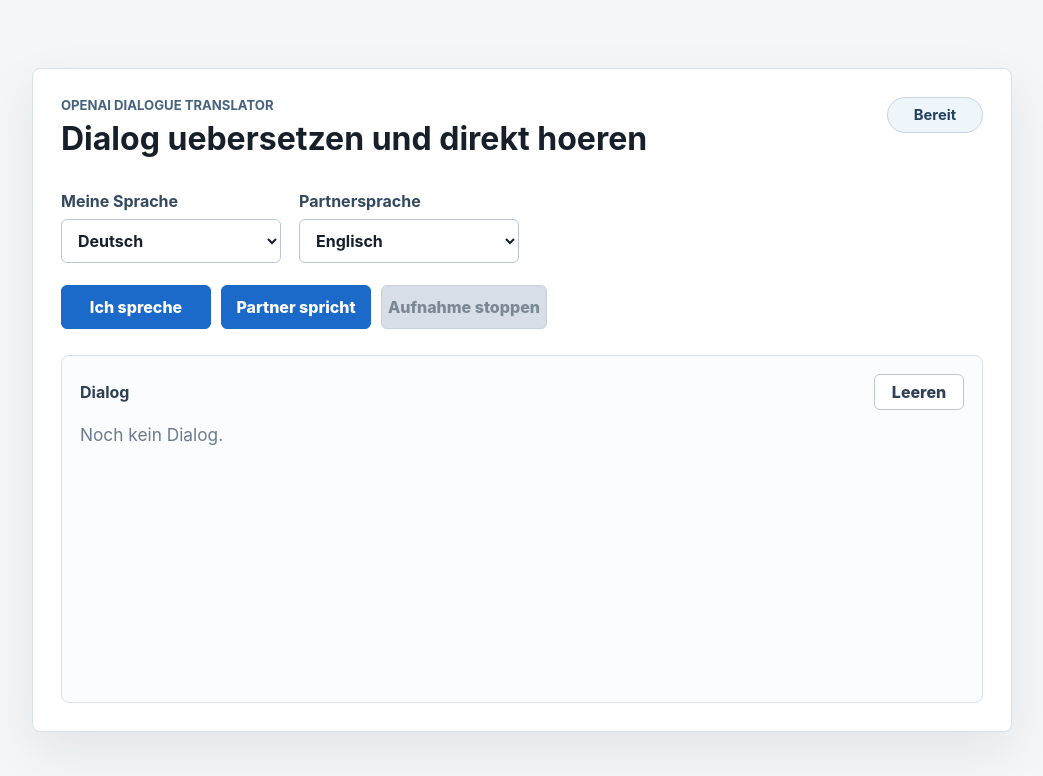
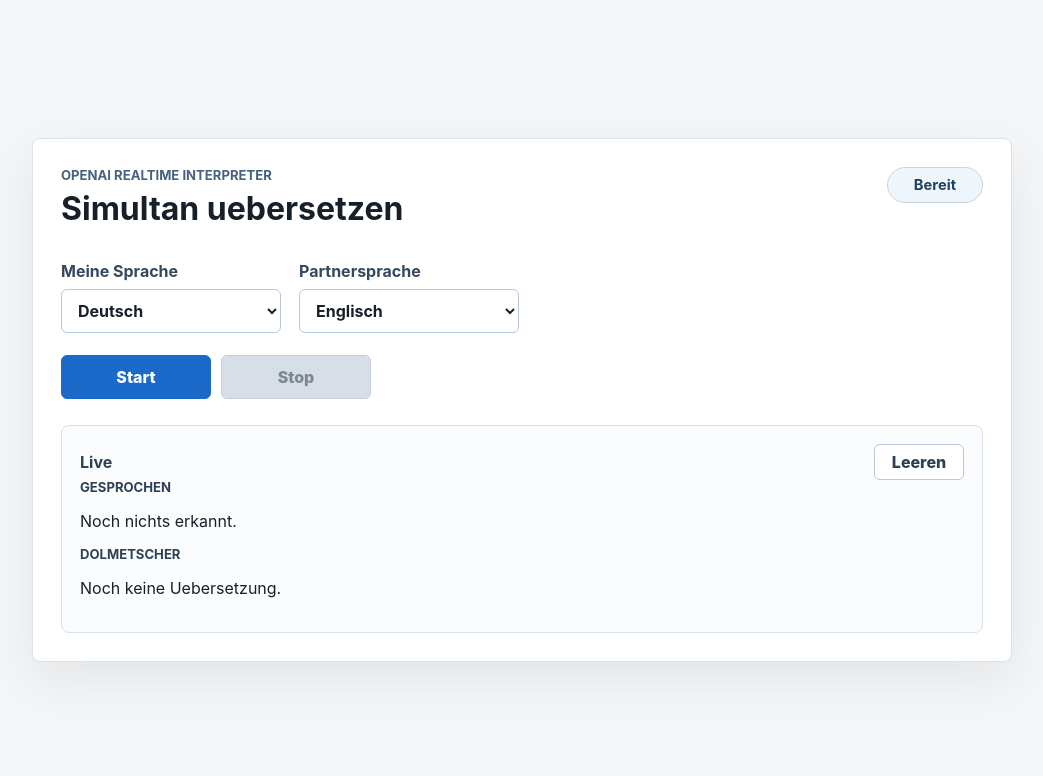
Before and after one commit to cgallerhh/openAI-translate, a website: page public/index.html in a window 1280 px wide. Shown: the whole page, without its empty margins (118-1161 px from the left). Drawn offline with Linux system fonts and the light colour scheme.

Commit message:
Replace turn UI with realtime interpreter UI

```diff
--- a/public/index.html
+++ b/public/index.html
@@ -3,7 +3,7 @@
   <head>
     <meta charset="utf-8" />
     <meta name="viewport" content="width=device-width, initial-scale=1" />
-    <title>OpenAI Dialogue Translator</title>
+    <title>Realtime Interpreter</title>
     <link rel="stylesheet" href="/styles.css" />
   </head>
   <body>
@@ -11,13 +11,13 @@
       <section class="panel" aria-labelledby="app-title">
         <div class="heading-row">
           <div>
-            <p class="eyebrow">OpenAI Dialogue Translator</p>
-            <h1 id="app-title">Dialog uebersetzen und direkt hoeren</h1>
+            <p class="eyebrow">OpenAI Realtime Interpreter</p>
+            <h1 id="app-title">Simultan uebersetzen</h1>
           </div>
           <span id="status" class="status-pill" aria-live="polite">Bereit</span>
         </div>
 
-        <div class="controls" aria-label="Dialogue controls">
+        <div class="controls" aria-label="Interpreter controls">
           <label for="myLanguage">
             Meine Sprache
             <select id="myLanguage">
@@ -37,19 +37,25 @@
           </label>
         </div>
 
-        <div class="turn-controls" aria-label="Recording controls">
-          <button id="speakMineButton" type="button">Ich spreche</button>
-          <button id="speakPartnerButton" type="button">Partner spricht</button>
-          <button id="stopButton" type="button" disabled>Aufnahme stoppen</button>
+        <div class="turn-controls" aria-label="Session controls">
+          <button id="startButton" type="button">Start</button>
+          <button id="stopButton" type="button" disabled>Stop</button>
         </div>
 
-        <section class="translation-box" aria-labelledby="dialogue-title">
+        <section class="translation-box" aria-labelledby="live-title">
           <div class="section-header">
-            <h2 id="dialogue-title">Dialog</h2>
+            <h2 id="live-title">Live</h2>
             <button id="clearButton" class="secondary-button" type="button">Leeren</button>
           </div>
-          <div id="dialogueLog" class="dialogue-log" aria-live="polite">
-            <p class="empty-state">Noch kein Dialog.</p>
+          <div class="live-grid">
+            <article class="live-card">
+              <h3>Gesprochen</h3>
+              <p id="sourceText" class="live-text">Noch nichts erkannt.</p>
+            </article>
+            <article class="live-card">
+              <h3>Dolmetscher</h3>
+              <p id="translationText" class="live-text translated">Noch keine Uebersetzung.</p>
+            </article>
           </div>
         </section>
 
```
